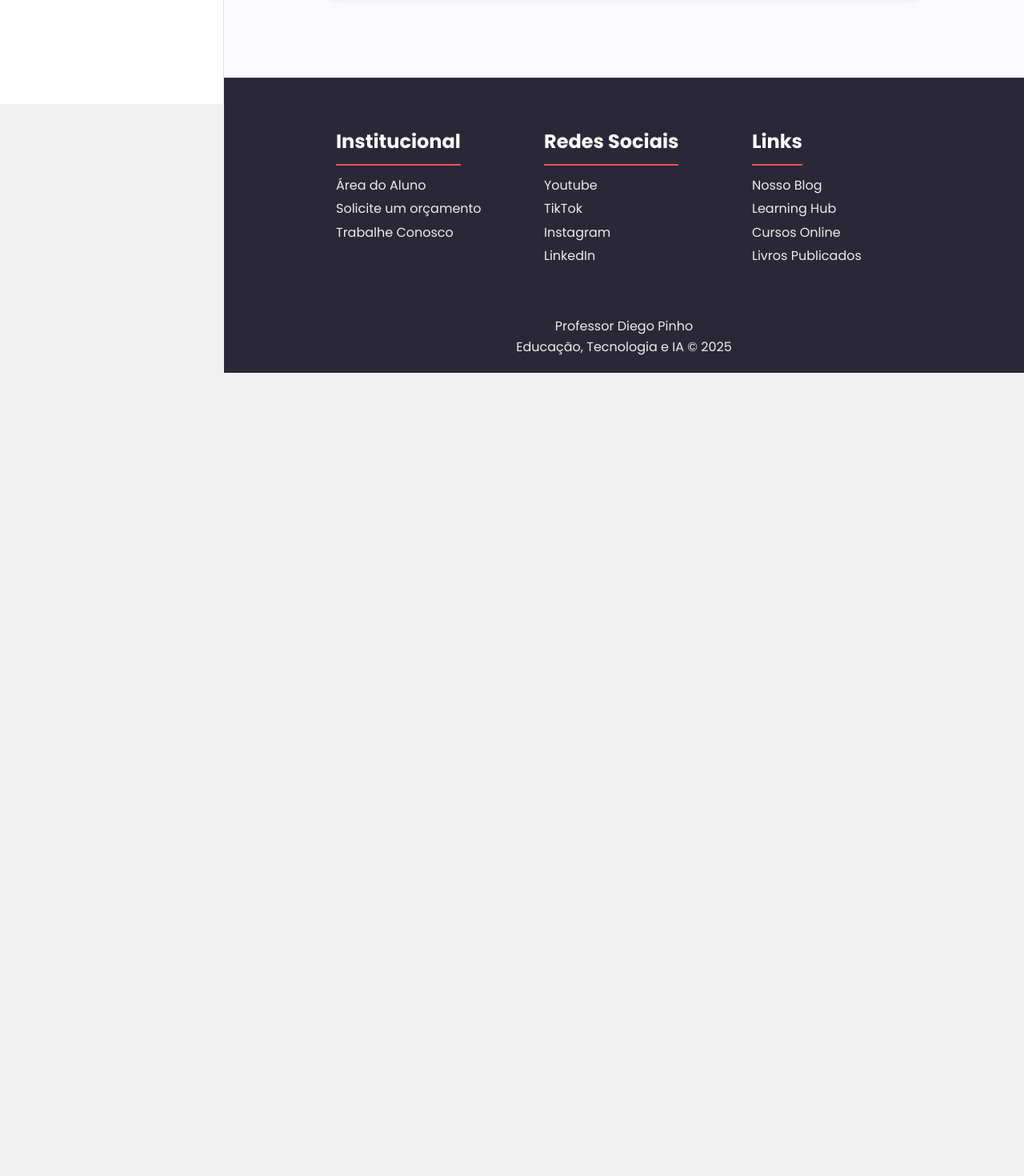
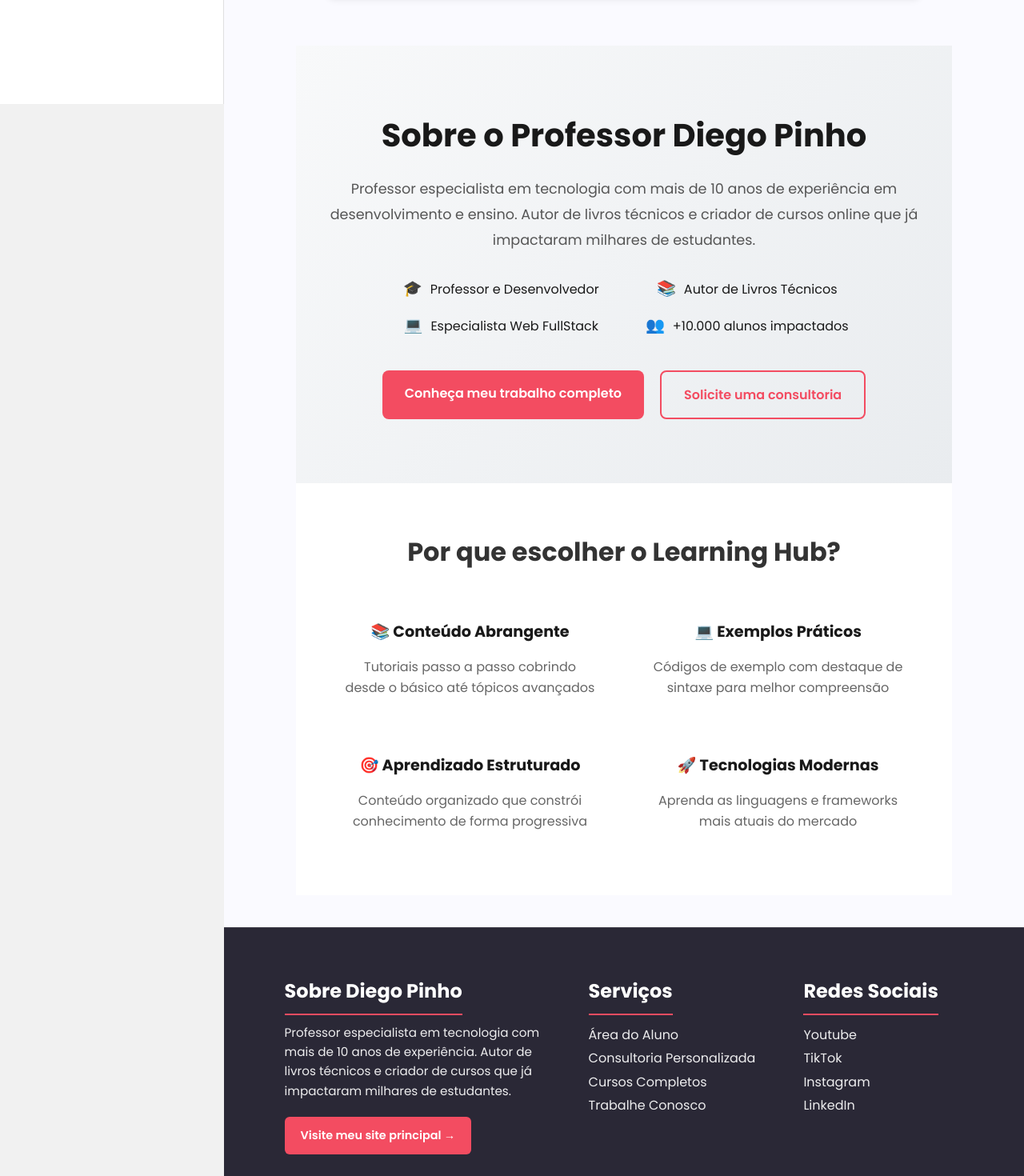
Before and after one commit to Professor-DiegoPinho/w3-profpinho, a Next.js app: page / in a window 1280 px wide. Shown: the part 740-2210 px from the top of the page at 80% size. Before the commit the page ends 1206 px from the top, so only its background shows below. Built offline with nearby package versions, Linux system fonts and the light colour scheme.

Commit message:
backlinks to diegopinho.com.br

```diff
--- a/src/app/globals.css
+++ b/src/app/globals.css
@@ -311,10 +311,111 @@ a {
   background-color: var(--color-red-second);
 }
 
+/* About Professor Section */
+.about-professor {
+  padding: 80px 0;
+  background: linear-gradient(135deg, #f8f9fa 0%, #e9ecef 100%);
+  margin-top: 60px;
+}
+
+.about-container {
+  max-width: 1200px;
+  margin: 0 auto;
+  padding: 0 40px;
+}
+
+.about-content {
+  display: block;
+  text-align: center;
+  max-width: 800px;
+  margin: 0 auto;
+}
+
+.about-text h2 {
+  font-size: 2.5rem;
+  color: var(--color-text-black);
+  margin-bottom: 20px;
+  font-weight: 700;
+}
+
+.about-description {
+  font-size: 1.1rem;
+  line-height: 1.8;
+  color: var(--color-text-light-black);
+  margin-bottom: 30px;
+}
+
+.credentials {
+  display: grid;
+  grid-template-columns: repeat(2, 1fr);
+  gap: 15px;
+  margin-bottom: 40px;
+  justify-items: center;
+  max-width: 600px;
+  margin-left: auto;
+  margin-right: auto;
+  margin-bottom: 40px;
+}
+
+.credential-item {
+  display: flex;
+  align-items: center;
+  gap: 10px;
+  font-size: 1rem;
+  color: var(--color-text-black);
+}
+
+.credential-icon {
+  font-size: 1.2rem;
+}
+
+.about-actions {
+  display: flex;
+  gap: 20px;
+  flex-wrap: wrap;
+  justify-content: center;
+}
+
+.primary-cta {
+  display: inline-block;
+  background: var(--color-red);
+  color: white;
+  padding: 16px 28px;
+  border-radius: 8px;
+  font-weight: 600;
+  text-decoration: none;
+  transition: all 0.3s ease;
+  font-size: 1rem;
+}
+
+.primary-cta:hover {
+  background: var(--color-red-second);
+  transform: translateY(-2px);
+}
+
+.secondary-cta {
+  display: inline-block;
+  background: transparent;
+  color: var(--color-red);
+  padding: 16px 28px;
+  border: 2px solid var(--color-red);
+  border-radius: 8px;
+  font-weight: 600;
+  text-decoration: none;
+  transition: all 0.3s ease;
+  font-size: 1rem;
+}
+
+.secondary-cta:hover {
+  background: var(--color-red);
+  color: white;
+  transform: translateY(-2px);
+}
+
 .features {
   padding: 60px 40px;
-  background-color: #f8f9fa;
-  margin-top: 60px;
+  background-color: white;
+  margin-top: 0;
 }
 
 .features h2 {
@@ -576,6 +677,16 @@ a {
     display: flex;
   }
 
+  /* Header mobile adjustments */
+  .header-content {
+    gap: 15px;
+    padding: 1rem;
+  }
+
+  .header-search {
+    max-width: 200px;
+  }
+
   /* Main content adjustments */
   .main-content {
     width: 100%;
@@ -604,6 +715,42 @@ a {
   .categories-grid {
     grid-template-columns: 1fr;
     padding: 0 20px;
+  }
+
+  /* About Professor Section Mobile */
+  .about-professor {
+    padding: 50px 0;
+  }
+
+  .about-container {
+    padding: 0 20px;
+  }
+
+  .about-content {
+    text-align: center;
+    max-width: 100%;
+  }
+
+  .about-text h2 {
+    font-size: 2rem;
+  }
+
+  .credentials {
+    grid-template-columns: 1fr;
+    gap: 12px;
+  }
+
+  .about-actions {
+    justify-content: center;
+    flex-direction: column;
+    align-items: center;
+  }
+
+  .primary-cta,
+  .secondary-cta {
+    width: 100%;
+    max-width: 280px;
+    text-align: center;
   }
 
   .features {
@@ -1717,6 +1864,35 @@ a {
   min-width: 200px;
 }
 
+.footer-about {
+  max-width: 320px;
+}
+
+.footer-description {
+  color: var(--color-text-white);
+  line-height: 1.6;
+  margin-bottom: 20px;
+  font-size: 0.95rem;
+}
+
+.footer-main-site-btn {
+  display: inline-block;
+  background: var(--color-red);
+  color: white;
+  padding: 12px 20px;
+  border-radius: 6px;
+  text-decoration: none;
+  font-weight: 600;
+  font-size: 0.9rem;
+  transition: all 0.3s ease;
+}
+
+.footer-main-site-btn:hover {
+  background: var(--color-red-second);
+  transform: translateY(-1px);
+  /* box-shadow: 0 4px 12px rgba(4, 170, 109, 0.4); */
+}
+
 .footer-section h3 {
   color: var(--color-white);
   font-size: 1.5rem;
--- a/src/app/layout.js
+++ b/src/app/layout.js
@@ -14,12 +14,63 @@ const jetbrainsMono = JetBrains_Mono({
 
 export const metadata = {
   title: "Aprenda Programação Online com Prof. Diego Pinho | Learning Hub",
-  description: "Learning Hub do Prof. Diego Pinho: cursos gratuitos de Python, JavaScript e HTML. Aprenda programação do zero com um professor especialista em tecnologia.",
+  description: "Learning Hub do Prof. Diego Pinho: cursos gratuitos de Python, JavaScript e HTML. Aprenda programação do zero com um professor especialista em tecnologia. Visite diegopinho.com.br para conhecer todos os cursos completos.",
+  keywords: "Diego Pinho, Professor, Python, JavaScript, HTML, Programação, Cursos Online, Tutorial, Aprender Programação",
+  author: "Prof. Diego Pinho",
+  robots: "index, follow",
+  openGraph: {
+    title: "Learning Hub - Prof. Diego Pinho",
+    description: "Aprenda programação gratuitamente com tutoriais do Prof. Diego Pinho. Conteúdo de qualidade em Python, JavaScript e HTML.",
+    url: "https://hub.diegopinho.com.br",
+    siteName: "Diego Pinho Learning Hub",
+    type: "website",
+    locale: "pt_BR",
+  },
+  twitter: {
+    card: "summary_large_image",
+    site: "@profdiegopinho",
+    creator: "@profdiegopinho",
+    title: "Learning Hub - Prof. Diego Pinho",
+    description: "Aprenda programação gratuitamente com tutoriais do Prof. Diego Pinho",
+  },
+  alternates: {
+    canonical: "https://hub.diegopinho.com.br",
+  },
 };
 
 export default function RootLayout({ children }) {
+  const structuredData = {
+    "@context": "https://schema.org",
+    "@type": "EducationalOrganization",
+    "name": "Diego Pinho Learning Hub",
+    "description": "Centro de aprendizado online do Prof. Diego Pinho com cursos gratuitos de programação",
+    "url": "https://hub.diegopinho.com.br",
+    "founder": {
+      "@type": "Person",
+      "name": "Diego Pinho",
+      "url": "https://diegopinho.com.br",
+      "jobTitle": "Professor de Tecnologia",
+      "knowsAbout": ["Python", "JavaScript", "HTML", "Programação", "Inteligência Artificial"]
+    },
+    "sameAs": [
+      "https://diegopinho.com.br",
+      "https://www.youtube.com/@ProfDiegoPinho",
+      "https://www.instagram.com/profdiegopinho/",
+      "https://www.linkedin.com/company/profdiegopinho/"
+    ],
+    "educationalCredentialAwarded": "Certificado de Conclusão",
+    "teaches": ["Python", "JavaScript", "HTML", "Programação Web", "Desenvolvimento de Software"]
+  };
+
   return (
     <html lang="pt-BR">
+      <head>
+        <script
+          type="application/ld+json"
+          dangerouslySetInnerHTML={{ __html: JSON.stringify(structuredData) }}
+        />
+        <link rel="canonical" href="https://hub.diegopinho.com.br" />
+      </head>
       <body className={`${poppins.variable} ${jetbrainsMono.variable}`}>
         {children}
       </body>
--- a/src/app/page.js
+++ b/src/app/page.js
@@ -39,27 +39,81 @@ export default async function Home() {
           })}
         </div>
 
-        {/* <section className="features">
-          <h2>Why Choose Learning Hub?</h2>
+        {/* Seção Sobre o Professor */}
+        <section className="about-professor">
+          <div className="about-container">
+            <div className="about-content">
+              <div className="about-text">
+                <h2>Sobre o Professor Diego Pinho</h2>
+                <p className="about-description">
+                  Professor especialista em tecnologia com mais de 10 anos de experiência em desenvolvimento
+                  e ensino. Autor de livros técnicos e criador de cursos online que já impactaram milhares de estudantes.
+                </p>
+
+                <div className="credentials">
+                  <div className="credential-item">
+                    <span className="credential-icon">🎓</span>
+                    <span>Professor e Desenvolvedor</span>
+                  </div>
+                  <div className="credential-item">
+                    <span className="credential-icon">📚</span>
+                    <span>Autor de Livros Técnicos</span>
+                  </div>
+                  <div className="credential-item">
+                    <span className="credential-icon">💻</span>
+                    <span>Especialista Web FullStack</span>
+                  </div>
+                  <div className="credential-item">
+                    <span className="credential-icon">👥</span>
+                    <span>+10.000 alunos impactados</span>
+                  </div>
+                </div>
+
+                <div className="about-actions">
+                  <a
+                    href="https://diegopinho.com.br"
+                    target="_blank"
+                    rel="noopener noreferrer"
+                    className="primary-cta"
+                  >
+                    Conheça meu trabalho completo
+                  </a>
+                  <a
+                    href="https://forms.gle/TRCvg1Cm1LSK2xiy8"
+                    target="_blank"
+                    rel="noopener noreferrer"
+                    className="secondary-cta"
+                  >
+                    Solicite uma consultoria
+                  </a>
+                </div>
+              </div>
+            </div>
+          </div>
+        </section>
+
+        {/* Seção de Features */}
+        <section className="features">
+          <h2>Por que escolher o Learning Hub?</h2>
           <div className="features-grid">
             <div className="feature">
-              <h3>📚 Comprehensive Content</h3>
-              <p>Step-by-step tutorials covering everything from basics to advanced topics</p>
+              <h3>📚 Conteúdo Abrangente</h3>
+              <p>Tutoriais passo a passo cobrindo desde o básico até tópicos avançados</p>
             </div>
             <div className="feature">
-              <h3>💻 Code Examples</h3>
-              <p>Practical examples with syntax highlighting for better understanding</p>
+              <h3>💻 Exemplos Práticos</h3>
+              <p>Códigos de exemplo com destaque de sintaxe para melhor compreensão</p>
             </div>
             <div className="feature">
-              <h3>🎯 Structured Learning</h3>
-              <p>Organized content that builds upon previous concepts</p>
+              <h3>🎯 Aprendizado Estruturado</h3>
+              <p>Conteúdo organizado que constrói conhecimento de forma progressiva</p>
             </div>
             <div className="feature">
-              <h3>🚀 Modern Technologies</h3>
-              <p>Learn the latest programming languages and frameworks</p>
+              <h3>🚀 Tecnologias Modernas</h3>
+              <p>Aprenda as linguagens e frameworks mais atuais do mercado</p>
             </div>
           </div>
-        </section> */}
+        </section>
       </div>
     </Layout>
   );
--- a/src/components/Footer.js
+++ b/src/components/Footer.js
@@ -7,12 +7,30 @@ export default function Footer() {
     <footer className="app-footer">
       <div className="footer-content">
 
+        {/* Seção Sobre Diego Pinho */}
+        <div className="footer-section footer-about">
+          <h3>Sobre Diego Pinho</h3>
+          <p className="footer-description">
+            Professor especialista em tecnologia com mais de 10 anos de experiência.
+            Autor de livros técnicos e criador de cursos que já impactaram milhares de estudantes.
+          </p>
+          <a
+            href="https://diegopinho.com.br"
+            target="_blank"
+            rel="noopener noreferrer"
+            className="footer-main-site-btn"
+          >
+            Visite meu site principal →
+          </a>
+        </div>
+
         {/* Seção institucional */}
         <div className="footer-section footer-institutional">
-          <h3>Institucional</h3>
+          <h3>Serviços</h3>
           <ul className="footer-links">
             <li><Link href="https://alunos.diegopinho.com.br/" target="_blank">Área do Aluno</Link></li>
-            <li><Link href="https://forms.gle/TRCvg1Cm1LSK2xiy8" target='_blank'>Solicite um orçamento</Link></li>
+            <li><Link href="https://forms.gle/TRCvg1Cm1LSK2xiy8" target='_blank'>Consultoria Personalizada</Link></li>
+            <li><Link href="https://www.udemy.com/user/diegomartinsdepinho/" target="_blank">Cursos Completos</Link></li>
             <li><Link href="https://diegopinho.notion.site/Guia-para-a-inscri-o-de-novos-as-instrutores-as-26a5b3c6f6d5809188c2eb2a63574d1c" target='_blank'>Trabalhe Conosco</Link></li>
           </ul>
         </div>
```
